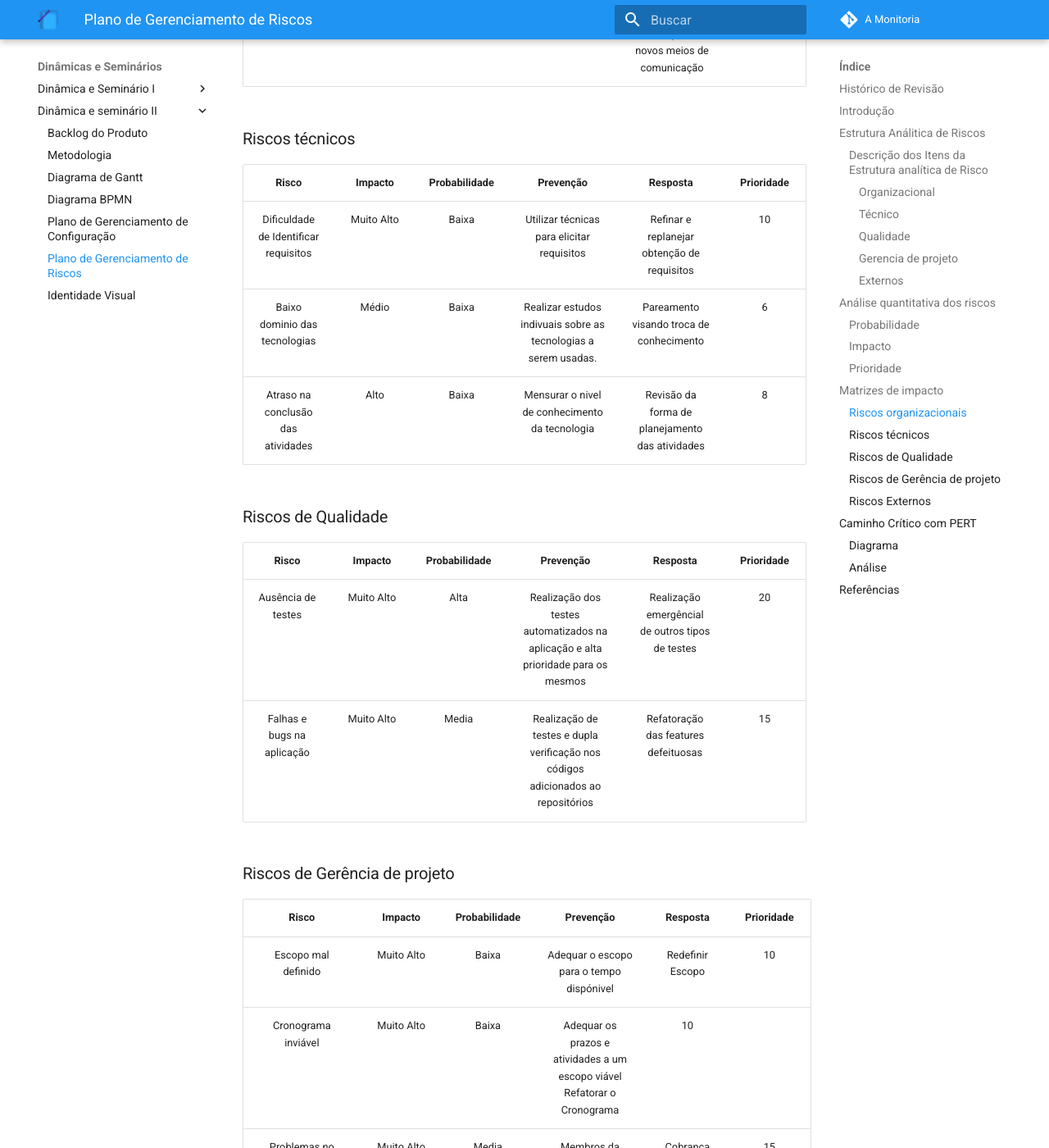
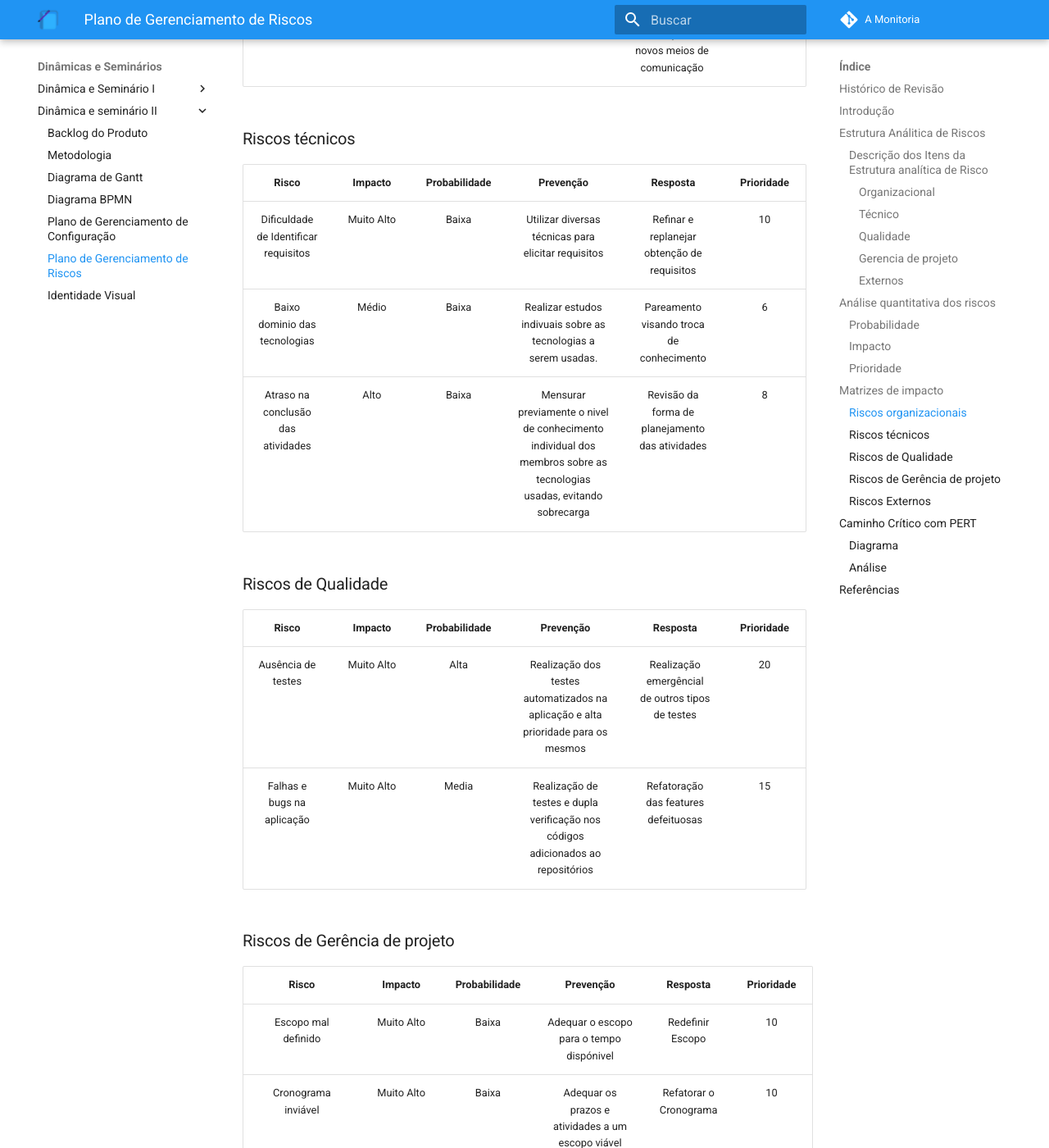
Before and after one commit to 2019-2-arquitetura-desenho/wiki, an MkDocs documentation site: the page built from docs/dinamica_seminario_II/controle_riscos.md, in a window 1280 px wide and 1400 px high, scrolled down 4624 px. Shown: the whole window at 82% size. Built offline with MkDocs 1.6.1 and Material for MkDocs 9.7.7, drawn with Linux system fonts in a browser that asks for light colours; comment, search, counter and statistics services are not loaded; old or Windows-style settings are respelled for this version of MkDocs; some of the changed text lies outside the part shown.

```diff
--- a/docs/dinamica_seminario_II/controle_riscos.md
+++ b/docs/dinamica_seminario_II/controle_riscos.md
@@ -85,9 +85,9 @@ A análise quantitativa dos riscos será feita através da matriz de probabilida
 ### Riscos técnicos
 | Risco | Impacto | Probabilidade | Prevenção | Resposta | Prioridade |
 | :---: | :-----: | :-----------: | :-------: | :------: | :--------: |
-| Dificuldade de Identificar requisitos | Muito Alto | Baixa | Utilizar técnicas para elicitar requisitos | Refinar e replanejar obtenção de requisitos | 10 |
+| Dificuldade de Identificar requisitos | Muito Alto | Baixa | Utilizar diversas técnicas para elicitar requisitos | Refinar e replanejar obtenção de requisitos | 10 |
 | Baixo dominio das tecnologias | Médio | Baixa | Realizar estudos indivuais sobre as tecnologias a serem usadas. | Pareamento visando troca de conhecimento | 6 |
-| Atraso na conclusão das atividades | Alto | Baixa |Mensurar o nivel de conhecimento da tecnologia | Revisão da forma de planejamento das atividades | 8 |
+| Atraso na conclusão das atividades | Alto | Baixa |Mensurar previamente o nivel de conhecimento individual dos membros sobre as tecnologias usadas, evitando sobrecarga | Revisão da forma de planejamento das atividades | 8 |
 
 ### Riscos de Qualidade
 | Risco | Impacto | Probabilidade | Prevenção | Resposta | Prioridade |
@@ -99,7 +99,7 @@ A análise quantitativa dos riscos será feita através da matriz de probabilida
 | Risco | Impacto | Probabilidade | Prevenção | Resposta | Prioridade |
 | :---: | :-----: | :-----------: | :-------: | :------: | :--------: |
 | Escopo mal definido | Muito Alto | Baixa | Adequar o escopo para o tempo dispónivel | Redefinir Escopo | 10 |
-| Cronograma inviável | Muito Alto | Baixa | Adequar os prazos e atividades a um escopo viável Refatorar o Cronograma | 10 |
+| Cronograma inviável | Muito Alto | Baixa | Adequar os prazos e atividades a um escopo viável | Refatorar o Cronograma | 10 |
 | Problemas no autogerenciamento da equipe | Muito Alto | Media | Membros da equipe devem estar cientes de seu papel dentro da equipe, e a importância do seu comprometimento | Cobrança mútua por parte da equipe | 15 |
 
 ### Riscos Externos
```
Also changed, not shown: other parts of docs/dinamica_seminario_II/controle_riscos.md (+3 -3 lines).
